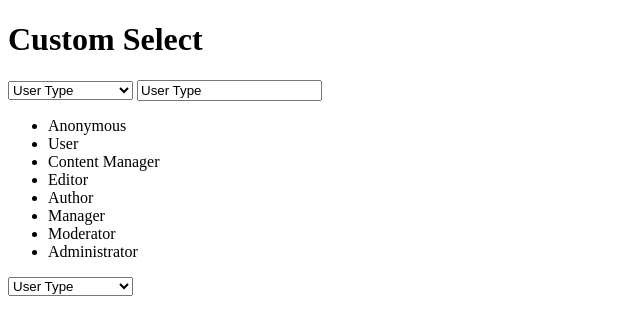
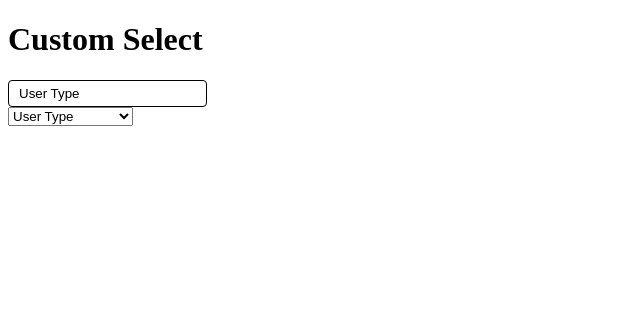
Before and after one commit to KushchO/atomic-select, a plain HTML site: page index.html in a window 1280 px wide. Shown: the whole page, without its empty margins (0-640 px from the left). Drawn offline with Linux system fonts and the light colour scheme; the site is published under a folder, as on GitHub Pages, so addresses that start at the root find nothing.

Commit message:
changed css path

```diff
--- a/index.html
+++ b/index.html
@@ -6,7 +6,7 @@
   <meta name="viewport" content="width=device-width, initial-scale=1.0">
   <meta http-equiv="X-UA-Compatible" content="ie=edge">
   <title>Document</title>
-  <link rel="stylesheet" href="/css/custom-select.css">
+  <link rel="stylesheet" href="./css/custom-select.css">
 </head>
 
 <body>
```
